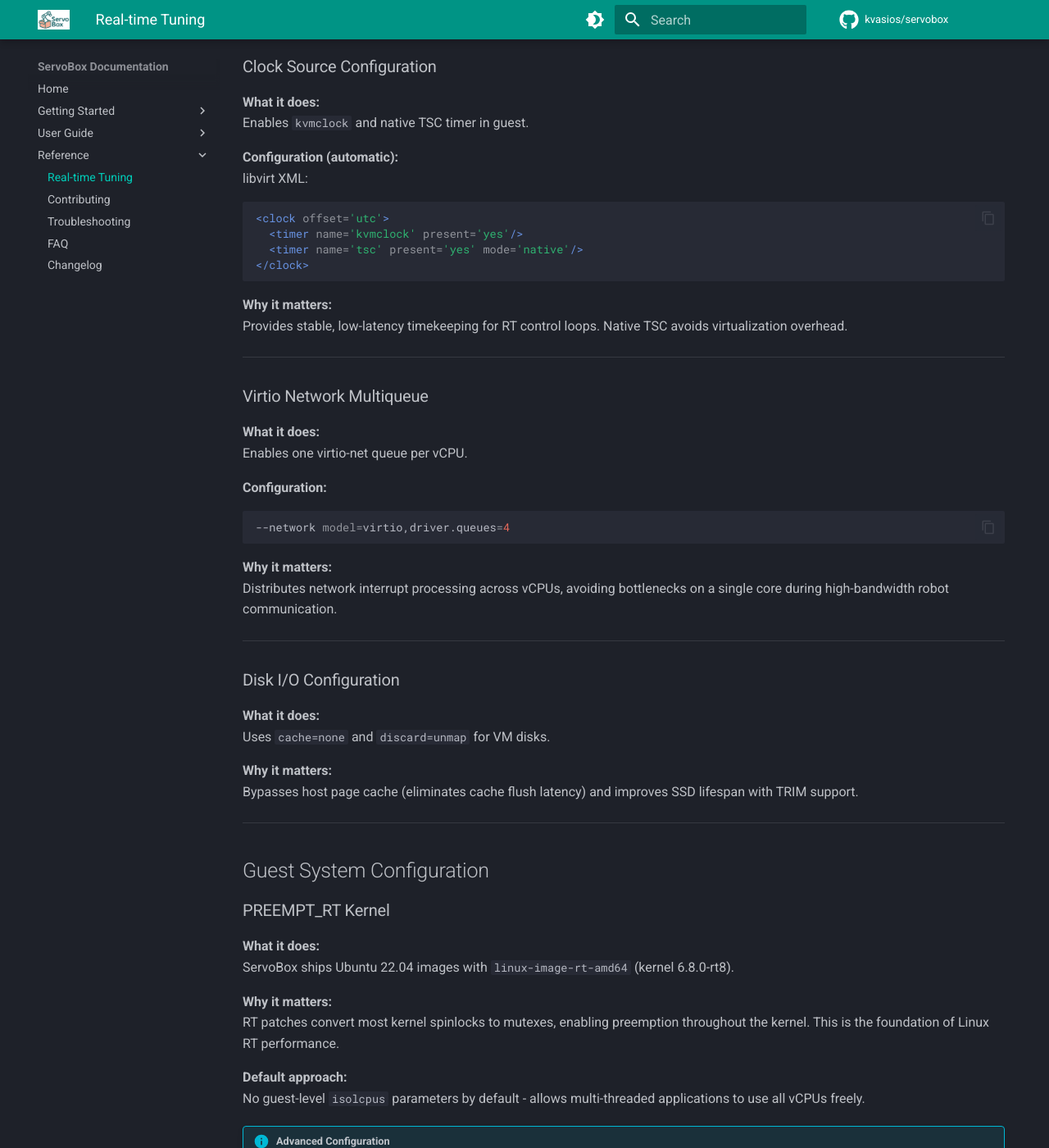
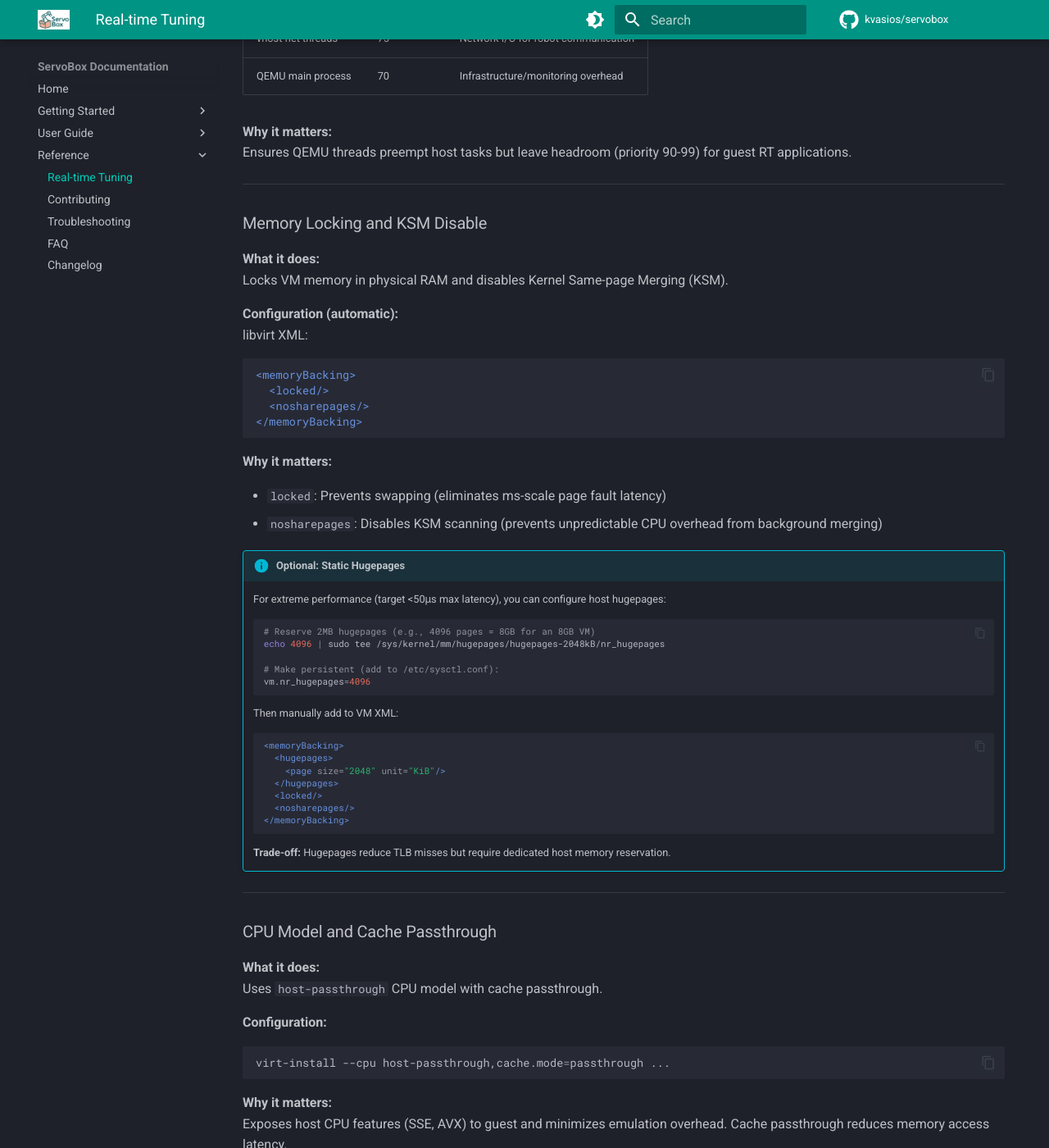
Before and after one commit to kvasios/servobox, an MkDocs documentation site: the page built from docs/content/reference/rt-tuning.md, in a window 1280 px wide and 1400 px high, scrolled down 3691 px. Shown: the whole window at 82% size. Built offline with MkDocs 1.6.1 and Material for MkDocs 9.7.7, drawn with Linux system fonts in a browser that asks for light colours; comment, search, counter and statistics services are not loaded; some of the changed text lies outside the part shown.

Commit message:
perf: rediculous 59990 Min:      1 Act:    3 Avg:    3 Max:      66

````diff
--- a/docs/content/reference/rt-tuning.md
+++ b/docs/content/reference/rt-tuning.md
@@ -50,6 +50,52 @@ Prevents kernel scheduler and interrupt activity from preempting RT vCPU threads
 
 !!! tip "Helper Command"
     ServoBox provides `servobox irqbalance-mask` to generate the correct `IRQBALANCE_BANNED_CPULIST` configuration for persistent IRQ isolation across reboots.
+
+---
+
+### Advanced Host Tuning (Optional - For <100μs Max Latency)
+
+For applications requiring extremely low worst-case latency, consider these additional host optimizations:
+
+**Disable CPU Turbo Boost:**
+
+```console
+# Intel
+echo 1 | sudo tee /sys/devices/system/cpu/intel_pstate/no_turbo
+
+# AMD
+echo 0 | sudo tee /sys/devices/system/cpu/cpufreq/boost
+```
+
+**Limit C-States (prevent deep sleep):**
+
+Add to `/etc/default/grub`:
+
+```text
+intel_idle.max_cstate=1 processor.max_cstate=1
+```
+
+Or more aggressive (prevents any idle, highest power):
+
+```text
+idle=poll
+```
+
+**Disable SMT/Hyper-Threading (BIOS recommended):**
+
+SMT siblings share execution resources. For absolute determinism:
+
+1. Disable in BIOS/UEFI (cleanest approach)
+2. Or: Never run workloads on sibling threads simultaneously
+
+Check SMT status:
+
+```console
+cat /sys/devices/system/cpu/smt/active  # 1=enabled, 0=disabled
+```
+
+!!! warning "Trade-offs"
+    These optimizations reduce max latency spikes but increase power consumption and may reduce throughput. Test your specific workload before applying in production.
 
 ---
 
@@ -124,10 +170,10 @@ Ensures QEMU threads preempt host tasks but leave headroom (priority 90-99) for
 
 ---
 
-### Memory Locking
+### Memory Locking and KSM Disable
 
 **What it does:**
-Locks VM memory in physical RAM to prevent swapping.
+Locks VM memory in physical RAM and disables Kernel Same-page Merging (KSM).
 
 **Configuration (automatic):**
 libvirt XML:
@@ -135,11 +181,38 @@ libvirt XML:
 ```xml
 <memoryBacking>
   <locked/>
+  <nosharepages/>
 </memoryBacking>
 ```
 
 **Why it matters:**
-Page faults from swap or filesystem-backed memory can cause millisecond-scale latency spikes.
+
+- `locked`: Prevents swapping (eliminates ms-scale page fault latency)
+- `nosharepages`: Disables KSM scanning (prevents unpredictable CPU overhead from background merging)
+
+!!! info "Optional: Static Hugepages"
+    For extreme performance (target <50μs max latency), you can configure host hugepages:
+
+    ```bash
+    # Reserve 2MB hugepages (e.g., 4096 pages = 8GB for an 8GB VM)
+    echo 4096 | sudo tee /sys/kernel/mm/hugepages/hugepages-2048kB/nr_hugepages
+
+    # Make persistent (add to /etc/sysctl.conf):
+    vm.nr_hugepages=4096
+    ```
+
+    Then manually add to VM XML:
+    ```xml
+    <memoryBacking>
+      <hugepages>
+        <page size="2048" unit="KiB"/>
+      </hugepages>
+      <locked/>
+      <nosharepages/>
+    </memoryBacking>
+    ```
+
+    **Trade-off:** Hugepages reduce TLB misses but require dedicated host memory reservation.
 
 ---
 
@@ -179,19 +252,23 @@ Provides stable, low-latency timekeeping for RT control loops. Native TSC avoids
 
 ---
 
-### Virtio Network Multiqueue
+### Virtio Network Multiqueue with Halt Polling
 
 **What it does:**
-Enables one virtio-net queue per vCPU.
+Enables one virtio-net queue per vCPU and configures KVM halt polling for lower idle wakeup latency.
 
 **Configuration:**
 
 ```bash
 --network model=virtio,driver.queues=4
+# Plus runtime tuning:
+echo 50000 > /sys/module/kvm/parameters/halt_poll_ns
 ```
 
 **Why it matters:**
-Distributes network interrupt processing across vCPUs, avoiding bottlenecks on a single core during high-bandwidth robot communication.
+
+- Multiqueue: Distributes network interrupt processing across vCPUs
+- Halt polling (50μs): vCPU busy-waits before sleeping, reducing wakeup latency from ~10-20μs to <5μs for network packets
 
 ---
 
@@ -207,19 +284,45 @@ Bypasses host page cache (eliminates cache flush latency) and improves SSD lifes
 
 ## Guest System Configuration
 
-### PREEMPT_RT Kernel
+### PREEMPT_RT Kernel with Optimized Parameters
 
 **What it does:**
-ServoBox ships Ubuntu 22.04 images with `linux-image-rt-amd64` (kernel 6.8.0-rt8).
+ServoBox ships Ubuntu 22.04 images with `linux-image-rt-amd64` (kernel 6.8.0-rt8) and RT-optimized boot parameters.
+
+**Kernel parameters (automatic):**
+
+```text
+nohpet tsc=reliable
+```
+
+- `nohpet`: Disables HPET timer (reduces interrupt latency)
+- `tsc=reliable`: Uses TSC as primary clocksource (lower overhead than HPET)
 
 **Why it matters:**
-RT patches convert most kernel spinlocks to mutexes, enabling preemption throughout the kernel. This is the foundation of Linux RT performance.
+RT patches convert most kernel spinlocks to mutexes, enabling preemption throughout the kernel. Disabling HPET eliminates a source of 10-50μs latency spikes.
 
 **Default approach:**
 No guest-level `isolcpus` parameters by default - allows multi-threaded applications to use all vCPUs freely.
 
 !!! info "Advanced Configuration"
     For applications requiring strict single-core isolation, users can manually add `isolcpus=1-3 nohz_full=1-3 rcu_nocbs=1-3` to `/etc/default/grub` in the guest.
+
+---
+
+### Transparent Hugepages Disabled
+
+**What it does:**
+Disables THP (Transparent Hugepages) in guest for deterministic behavior.
+
+**Configuration (automatic):**
+
+```bash
+echo never > /sys/kernel/mm/transparent_hugepage/enabled
+echo never > /sys/kernel/mm/transparent_hugepage/defrag
+```
+
+**Why it matters:**
+THP background scanning and compaction can cause unpredictable latency spikes. We use static hugepages (configured via libvirt XML) instead for deterministic 2MB page allocation.
 
 ---
 
@@ -360,10 +463,12 @@ Average ~20-30μs, max ~80-150μs under stress on well-configured systems.
 | Layer | Optimizations Applied |
 |-------|----------------------|
 | **Host Kernel** | CPU isolation (isolcpus, nohz_full, rcu_nocbs), IRQ affinity |
-| **Host Runtime** | IRQ pinning to CPU 0, performance governor |
-| **Hypervisor** | vCPU pinning, SCHED_FIFO priorities, memory locking |
+| **Host Runtime** | IRQ pinning to CPU 0, performance governor, halt polling (50μs) |
+| **Host Advanced** | Optional: turbo off, C-states limited, SMT disabled |
+| **Hypervisor** | vCPU pinning, SCHED_FIFO priorities, KSM off (nosharepages) |
+| **VM Memory** | Locked, KSM disabled (nosharepages), THP disabled in guest |
 | **VM Hardware** | host-passthrough CPU, virtio multiqueue, cache=none disks |
-| **Guest Kernel** | PREEMPT_RT enabled, no guest isolcpus (default) |
+| **Guest Kernel** | PREEMPT_RT, nohpet, tsc=reliable, no guest isolcpus (default) |
 | **Guest Services** | Trimmed services, RT limits, fast boot path |
 | **Guest Network** | Disabled rp_filter, permissive firewall |
 | **Verification** | `rt-verify` and `test` commands |
````
Also changed, not shown: 2 other files.
